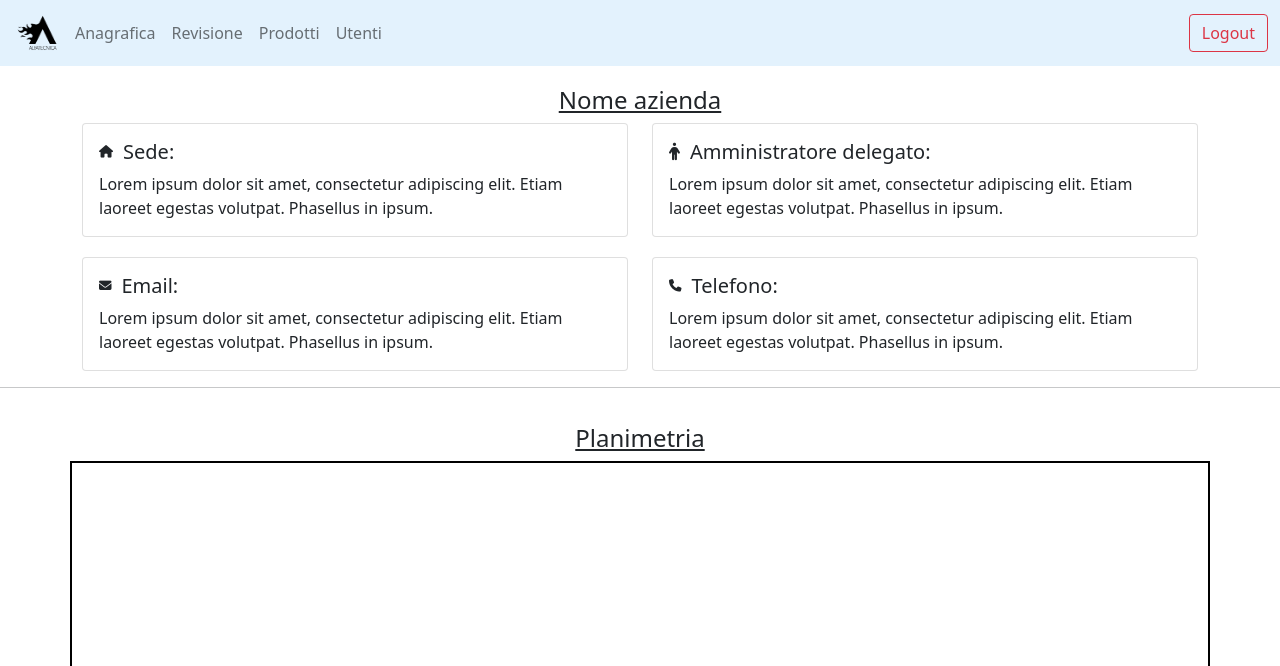
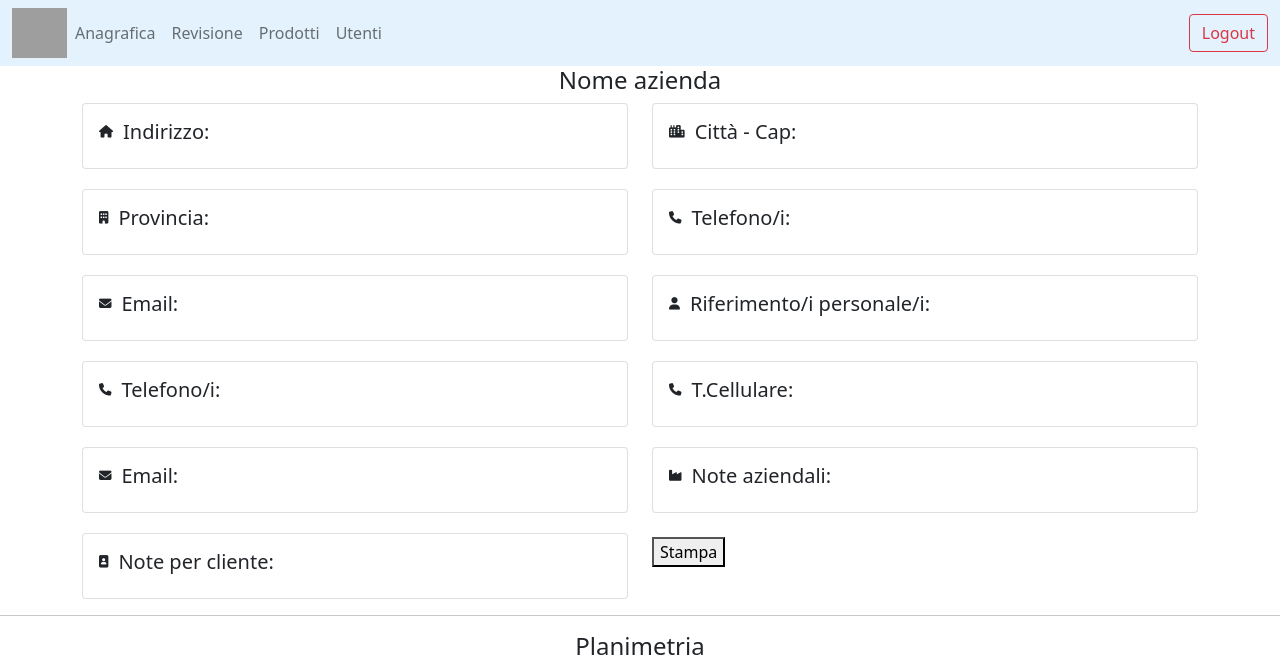
Before and after one commit to AndrewStorci7/AlfaTecnica, a PHP site: page /pages/dettaglio-anagrafica.html in a window 1280 px wide. Shown: the top 666 px of the page. Run offline with PHP 8.4, Linux system fonts and the light colour scheme; data that the repository does not hold is empty; some libraries are stand-ins or nearby versions; grey boxes are pictures that could not be loaded.

Commit message:
Changes of tiziano

```diff
--- a/css/style.css
+++ b/css/style.css
@@ -243,6 +243,24 @@ h4 {
         display: none!important;
     }
 }
+
+.stampa{
+    width: auto;
+    border-radius: 5px;
+    border: none;
+    background: #555;
+    color: white;
+    float: right;
+    height: 50px;
+    width: 100px;
+}
+.row-immagine .zoom-in:hover,
+.zoom-out:hover,
+.stampa:hover,
+.muovi:hover {
+    background-color: black;
+}
+
 .verde{
   background-color: green;
 }
--- a/pages/dettaglio-anagrafica.html
+++ b/pages/dettaglio-anagrafica.html
@@ -2,7 +2,7 @@
 
 <head>
     <meta charset="UTF-8">
-    <link rel="icon" href="../img/logo.png">
+    <link rel="icon" href="logo.png">
     <meta name="viewport" content="width=device-width, initial-scale=1">
     <link href="https://cdn.jsdelivr.net/npm/bootstrap@5.1.3/dist/css/bootstrap.min.css" rel="stylesheet"
         integrity="sha384-1BmE4kWBq78iYhFldvKuhfTAU6auU8tT94WrHftjDbrCEXSU1oBoqyl2QvZ6jIW3" crossorigin="anonymous">
@@ -18,12 +18,7 @@
     <script src="https://cdnjs.cloudflare.com/ajax/libs/jquery/3.6.0/jquery.min.js"
         integrity="sha512-894YE6QWD5I59HgZOGReFYm4dnWc1Qt5NtvYSaNcOP+u1T9qYdvdihz0PPSiiqn/+/3e7Jo4EaG7TubfWGUrMQ=="
         crossorigin="anonymous" referrerpolicy="no-referrer"></script>
-    <script src="https://unpkg.com/konva@8.3.5/konva.min.js"
-        charset="utf-8"></script>
-    <script src="https://code.jquery.com/jquery-3.6.0.js"
-        integrity="sha256-H+K7U5CnXl1h5ywQfKtSj8PCmoN9aaq30gDh27Xc0jk="
-        crossorigin="anonymous"></script>
-    <link rel="stylesheet" href="../css/style.css">
+    <link rel="stylesheet" href="style.css">
     <title>Alfatecnica - Dettaglio Anagrafica</title>
 </head>
 
@@ -31,7 +26,7 @@
     <!-- Navbar -->
     <nav class="navbar navbar-expand-lg navbar-light" style="background-color: #e3f2fd;">
         <div class="container-fluid">
-            <a href="#"><img src="../img/logo.png" width="55px" height="50px"></a>
+            <a href="#"><img src="logo.png" width="55px" height="50px"></a>
             <button class="navbar-toggler" type="button" data-bs-toggle="collapse"
                 data-bs-target="#navbarSupportedContent" aria-controls="navbarSupportedContent" aria-expanded="false"
                 aria-label="Toggle navigation">
@@ -76,20 +71,75 @@
             <div class="col">
                 <div class="card">
                     <div class="card-body">
-                        <h5 class="card-title"><i class="fa-solid fa-house fa-2xs" style="margin-right: 10px;"></i>Sede:
-                        </h4>
-                        <p class="card-text">Lorem ipsum dolor sit amet, consectetur adipiscing elit. Etiam laoreet
-                            egestas volutpat. Phasellus in ipsum.</p>
+                        <h5 class="card-title"><i class="fa-solid fa-house fa-2xs"
+                                style="margin-right: 10px;"></i>Indirizzo:
+                            </h4>
+                            <p class="card-text"></p>
                     </div>
                 </div>
             </div>
             <div class="col">
                 <div class="card">
                     <div class="card-body">
-                        <h5 class="card-title"><i class="fa-solid fa-person fa-sm"
-                                style="margin-right: 10px;"></i>Amministratore delegato:</h4>
-                        <p class="card-text">Lorem ipsum dolor sit amet, consectetur adipiscing elit. Etiam laoreet
-                            egestas volutpat. Phasellus in ipsum.</p>
+                        <h5 class="card-title"><i class="fa-solid fa-city fa-2xs" style="margin-right: 10px;"></i>Città
+                            - Cap:</h4>
+                            <p class="card-text"></p>
+                    </div>
+                </div>
+            </div>
+            <div class="col" style="margin-top: 20px;">
+                <div class="card">
+                    <div class="card-body">
+                        <h5 class="card-title"><i class="fa-solid fa-building fa-2xs"
+                                style="margin-right: 10px;"></i>Provincia:</h4>
+                            <p class="card-text"></p>
+                    </div>
+                </div>
+            </div>
+            <div class="col" style="margin-top: 20px;">
+                <div class="card">
+                    <div class="card-body">
+                        <h5 class="card-title"><i class="fa-solid fa-phone fa-2xs"
+                                style="margin-right: 10px;"></i>Telefono/i:</h4>
+                            <p class="card-text"></p>
+                    </div>
+                </div>
+            </div>
+
+
+            <div class="col" style="margin-top: 20px;">
+                <div class="card">
+                    <div class="card-body">
+                        <h5 class="card-title"><i class="fa-solid fa-envelope fa-2xs"
+                                style="margin-right: 10px;"></i>Email:</h4>
+                            <p class="card-text"></p>
+                    </div>
+                </div>
+            </div>
+            <div class="col" style="margin-top: 20px;">
+                <div class="card">
+                    <div class="card-body">
+                        <h5 class="card-title"><i class="fa-solid fa-user fa-2xs"
+                                style="margin-right: 10px;"></i>Riferimento/i personale/i:</h4>
+                            <p class="card-text"></p>
+                    </div>
+                </div>
+            </div>
+            <div class="col" style="margin-top: 20px;">
+                <div class="card">
+                    <div class="card-body">
+                        <h5 class="card-title"><i class="fa-solid fa-phone fa-2xs"
+                                style="margin-right: 10px;"></i>Telefono/i:</h4>
+                            <p class="card-text"></p>
+                    </div>
+                </div>
+            </div>
+            <div class="col" style="margin-top: 20px;">
+                <div class="card">
+                    <div class="card-body">
+                        <h5 class="card-title"><i class="fa-solid fa-phone fa-2xs"
+                                style="margin-right: 10px;"></i>T.Cellulare:</h4>
+                            <p class="card-text"></p>
                     </div>
                 </div>
             </div>
@@ -98,23 +148,36 @@
                     <div class="card-body">
                         <h5 class="card-title"><i class="fa-solid fa-envelope fa-2xs"
                                 style="margin-right: 10px;"></i>Email:</h4>
-                        <p class="card-text">Lorem ipsum dolor sit amet, consectetur adipiscing elit. Etiam laoreet
-                            egestas volutpat. Phasellus in ipsum.</p>
+                            <p class="card-text"></p>
                     </div>
                 </div>
             </div>
             <div class="col" style="margin-top: 20px;">
                 <div class="card">
                     <div class="card-body">
-                        <h5 class="card-title"><i class="fa-solid fa-phone fa-2xs"
-                                style="margin-right: 10px;"></i>Telefono:</h4>
-                        <p class="card-text">Lorem ipsum dolor sit amet, consectetur adipiscing elit. Etiam laoreet
-                            egestas volutpat. Phasellus in ipsum.</p>
+                        <h5 class="card-title"><i class="fa-solid fa-industry fa-2xs"
+                                style="margin-right: 10px;"></i>Note aziendali:</h4>
+                            <p class="card-text"></p>
                     </div>
                 </div>
             </div>
+            <div class="col" style="margin-top: 20px;">
+                <div class="card">
+                    <div class="card-body">
+                        <h5 class="card-title"><i class="fa-solid fa-image-portrait fa-2xs"
+                                style="margin-right: 10px;"></i>Note per cliente:</h4>
+                            <p class="card-text"></p>
+                    </div>
+                </div>
+            </div>
+            <div class="col" >
+                <button class="stampa">Stampa</button>
+            </div>
         </div>
+
+
     </div>
+
     <!-- Fine -->
 
     <hr>
@@ -133,15 +196,18 @@
     </div>
     <div class="container">
         <div class="row row-immagine">
-          <div class="div-immagine prova" id="planimetria">
-          </div>
+            <div class="div-immagine">
+                <img src="planimetria.png" class="rounded img-fluid planimetria" alt="Responsive image">
+                <button class="zoom-in"><i class="fa-solid fa-magnifying-glass-plus"></i></button>
+                <button class="zoom-out"><i class="fa-solid fa-magnifying-glass-minus"></i></button>
+                <button class="pin pin1"><i class="fa-solid fa-location-dot fa-2xl"></i></button>
+                <button class="pin pin2"><i class="fa-solid fa-location-dot fa-2xl"></i></button>
+                <div class="aggiungi-muovi" style="width: 100%;right: 3%;">
+                    <button class="aggiungi">Aggiungi prodotto</button>
+                    <button class="muovi"><i class="fa-solid fa-arrows-up-down-left-right"></i></button>
+                </div>
+            </div>
         </div>
-    </div>
-    <div id="menu">
-      <div>
-        <button id="pulse-button">Visualizza</button
-        ><button id="delete-button">Elimina</button>
-      </div>
     </div>
     <div class="container">
         <div class="row">
@@ -163,7 +229,7 @@
             <div class="d-flex justify-content-center nome-azienda">
                 <div class="row">
                     <div class="col-12">
-                        <h4>Prodotti acquistati</h4>
+                        <h4>Lista voci</h4>
                     </div>
                 </div>
             </div>
@@ -181,12 +247,9 @@
                     <table class="table table-bordered">
                         <thead>
                             <tr style="text-align: center;">
-                                <th scope="col">Prodotto</th>
-                                <th scope="col">Modello</th>
-                                <th scope="col">Codice</th>
-                                <th scope="col">Data acquisto</th>
+                                <th scope="col">Tipologia</th>
+                                <th scope="col">Quantità</th>
                                 <th scope="col">Data ultima revisione</th>
-                                <th scope="col">Gestione</th>
                             </tr>
                         </thead>
                         <tbody>
@@ -194,56 +257,56 @@
                                 <th scope="row">&nbsp;</th>
                                 <td>&nbsp;</td>
                                 <td>&nbsp;</td>
-                                <td>&nbsp;</td>
-                                <td>&nbsp;</td>
+
                                 <td style="text-align: center;">
                                     <button class="btn btn-outline-success"><i class="fa-solid fa-pen"></i></button>
                                     <button class="btn btn-outline-info"><i
                                             class="fa-solid fa-circle-info"></i></button>
                                     <button class="btn btn-outline-danger"><i
                                             class="fa-solid fa-trash-can"></i></button>
+                                    <button class="btn btn-outline-success"><i class="fa-solid fa-print"></i></button>
                                 </td>
                             </tr>
                             <tr>
                                 <th scope="row">&nbsp;</th>
                                 <td>&nbsp;</td>
                                 <td>&nbsp;</td>
-                                <td>&nbsp;</td>
-                                <td>&nbsp;</td>
+
                                 <td style="text-align: center;">
                                     <button class="btn btn-outline-success"><i class="fa-solid fa-pen"></i></button>
                                     <button class="btn btn-outline-info"><i
                                             class="fa-solid fa-circle-info"></i></button>
                                     <button class="btn btn-outline-danger"><i
                                             class="fa-solid fa-trash-can"></i></button>
+                                    <button class="btn btn-outline-success"><i class="fa-solid fa-print"></i></button>
                                 </td>
                             </tr>
                             <tr>
                                 <th scope="row">&nbsp;</th>
                                 <td>&nbsp;</td>
                                 <td>&nbsp;</td>
-                                <td>&nbsp;</td>
-                                <td>&nbsp;</td>
+
                                 <td style="text-align: center;">
                                     <button class="btn btn-outline-success"><i class="fa-solid fa-pen"></i></button>
                                     <button class="btn btn-outline-info"><i
                                             class="fa-solid fa-circle-info"></i></button>
                                     <button class="btn btn-outline-danger"><i
                                             class="fa-solid fa-trash-can"></i></button>
+                                    <button class="btn btn-outline-success"><i class="fa-solid fa-print"></i></button>
                                 </td>
                             </tr>
                             <tr>
                                 <th scope="row">&nbsp;</th>
                                 <td>&nbsp;</td>
                                 <td>&nbsp;</td>
-                                <td>&nbsp;</td>
-                                <td>&nbsp;</td>
+
                                 <td style="text-align: center;">
                                     <button class="btn btn-outline-success"><i class="fa-solid fa-pen"></i></button>
                                     <button class="btn btn-outline-info"><i
                                             class="fa-solid fa-circle-info"></i></button>
                                     <button class="btn btn-outline-danger"><i
                                             class="fa-solid fa-trash-can"></i></button>
+                                    <button class="btn btn-outline-success"><i class="fa-solid fa-print"></i></button>
                                 </td>
                             </tr>
                         </tbody>
@@ -259,96 +322,6 @@
         <p class="text-center text-muted ">© 2022 Alfatecnica</p>
     </footer>
     <!-- Fine -->
-
-    <script type="text/javascript">
-    var idPlan = 1;
-    /*$('#plan1').click(function(){ idPlan = 1; });
-    $('#plan2').click(function(){ idPlan = 2; });
-    $('#plan3').click(function(){ idPlan = 3; });*/
-    var sfondo = new Image();
-    var div = document.getElementById('planimetria');
-    var stage = new Konva.Stage({
-      container: 'planimetria',
-      width: div.clientWidth + 300,
-      height: div.clientHeight + 300
-    });
-
-    var layerSfondo = new Konva.Layer({
-      scaleX: 1,
-      scaleY: 1
-    });
-    stage.add(layerSfondo);
-    var layer = new Konva.Layer({
-      scaleX: 1,
-      scaleY: 1
-    });
-    stage.add(layer);
-
-    var groupSfondo = new Konva.Group({
-      scaleX: 1
-    });
-    layer.add(groupSfondo);
-    var group = new Konva.Group({
-      scaleX: 1
-    });
-    layer.add(group);
-    var sonfoImg = new Konva.Image({
-      image: sfondo,
-      width: div.clientWidth,
-      height: div.clientHeight,
-      draggable: false
-    });
-    groupSfondo.add(sonfoImg);
-
-    var srcSfondo = "";
-    $(window).on('load', function(){
-      console.log('ciao');
-      $.post('../php/viewPlan.php', {idPlan:idPlan}, function(resp){
-          srcSfondo = resp[0].pathSfondo;
-          for(let i = 0; i < resp.length; i++){
-            var posX = resp[i].posX;
-            var posY = resp[i].posY;
-            var src = "";
-            var imageObj = new Image();
-            imageObj.src = "../" + resp[i].pathProd;
-            var image = new Konva.Image({
-              x: posX,
-              y: posY,
-              image: imageObj,
-              width: 50,
-              height: 50,
-              draggable: false
-            });
-            group.add(image);
-          }
-          sfondo.src = "../" + srcSfondo;
-      }, 'json');
-
-    });
-    var scaleBy = 1.05;
-    stage.on('wheel', (e) => {
-      e.evt.preventDefault();
-
-      var oldScale = stage.scaleX();
-      var pointer = stage.getPointerPosition();
-
-      var mousePointTo = {
-        x: (pointer.x - stage.x()) / oldScale,
-        y: (pointer.y - stage.y()) / oldScale,
-      };
-      let direction = e.evt.deltaY > 0 ? -1 : 1;
-      if (e.evt.ctrlKey) {
-        direction = -direction;
-      }
-      var newScale = direction > 0 ? oldScale * scaleBy : oldScale / scaleBy;
-      stage.scale({ x: newScale, y: newScale });
-      var newPos = {
-        x: pointer.x - mousePointTo.x * newScale,
-        y: pointer.y - mousePointTo.y * newScale,
-      };
-      stage.position(newPos);
-    });
-    </script>
 </body>
 
 </html>
```
